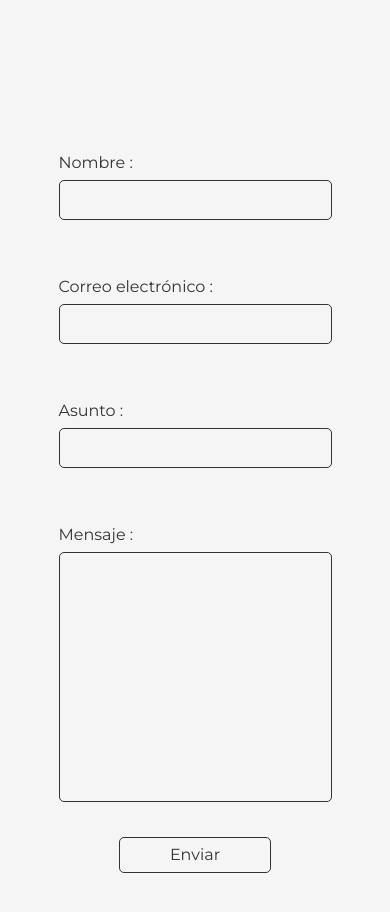
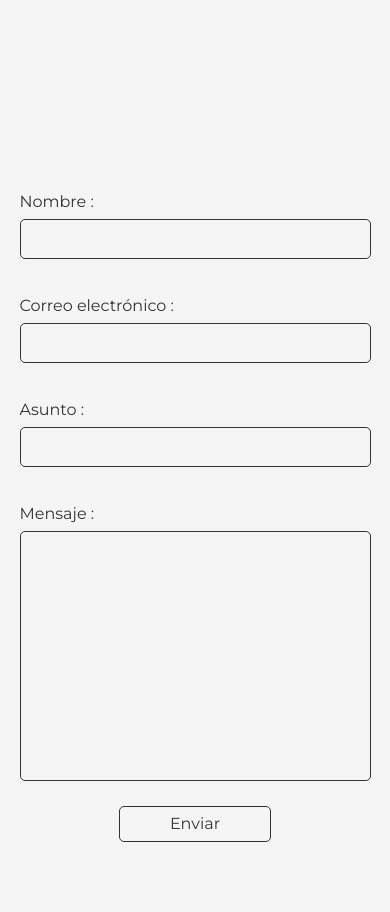
Before and after one commit to cmfraile/P3, a React (Vite) app: page / in a window 390 px wide. Shown: the part 4140-5052 px from the top of the page. Built offline with nearby package versions, Linux system fonts and the light colour scheme.

Commit message:
vamos a realizar las cards de experiencia profesional

```diff
--- a/src/pages/contacto.pages.tsx
+++ b/src/pages/contacto.pages.tsx
@@ -1,5 +1,5 @@
 import contactForm from "../hooks/contactForm.hook";
-import '../styles/contact.sass';
+import '../styles/pages/contact.sass'
 
 const RootContacto = () => {
 
--- a/src/styles/contact.sass
+++ b/src/styles/pages/contact.sass
@@ -1,11 +1,11 @@
-@import './palette'
+@import '../palette'
 
 .root_contacto
     form
         display: flex
         flex-direction: column
-        max-width: 70%
-        min-width: 70%
+        max-width: 60%
+        min-width: 60%
         .formItem
             display: flex
             flex-direction: column
@@ -42,3 +42,12 @@
                 border: 1px solid $text
                 border-radius: 5px
                 padding: 5px 50px
+
+@media screen and (max-width:768px)
+    .root_contacto
+        form
+            margin: 100px 0px
+            min-width: 90%
+            max-width: 90%
+            .formItem
+                margin: 5px 0px
```
Also changed, not shown: src/assets/svgs/diploma.svg.tsx (added, +19 -0 lines).
